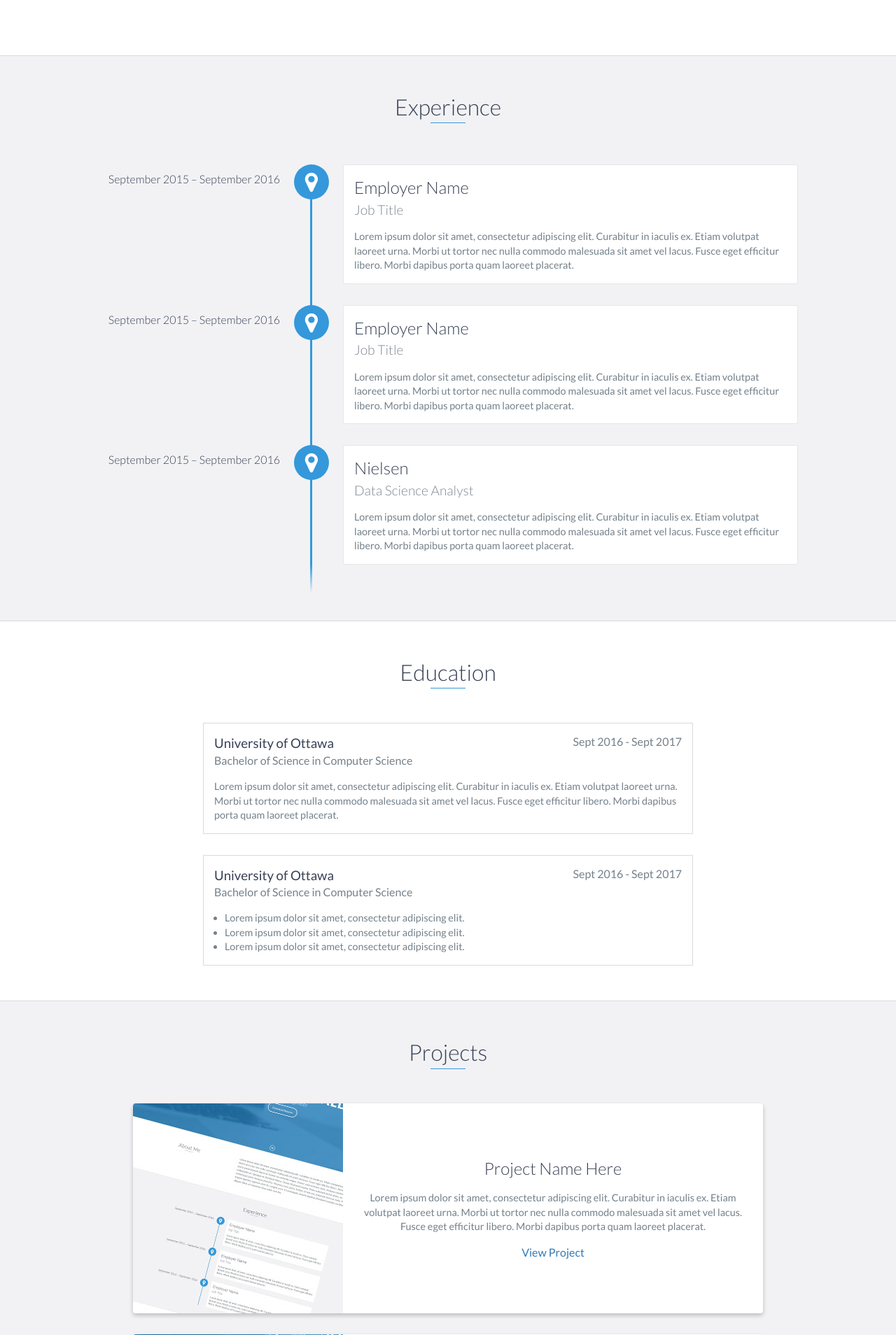
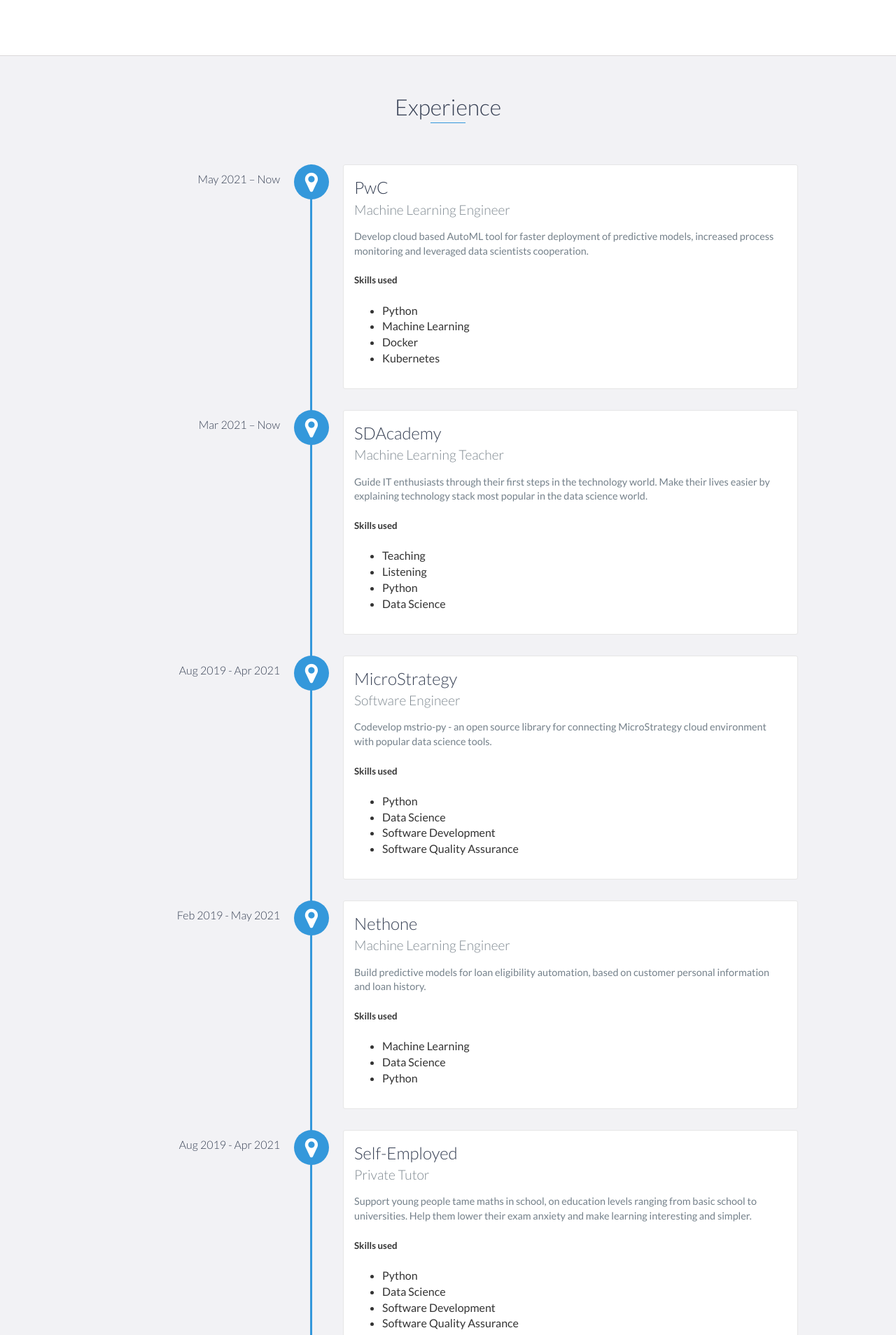
Before and after one commit to RyanFitzgerald/devportfolio, a Flask app: page / in a window 1280 px wide. Shown: the part 947-2855 px from the top of the page at 70% size. Run offline with Flask 2, Linux system fonts and the light colour scheme; some libraries are stand-ins or nearby versions.

Commit message:
feat(portfolio): history and contact info

```diff
--- a/templates/index.html
+++ b/templates/index.html
@@ -84,29 +84,101 @@
     <div id="experience" class="background-alt">
         <h2 class="heading">Experience</h2>
         <div id="experience-timeline">
-            <div data-date="September 2015 – September 2016">
-                <h3>Employer Name</h3>
-                <h4>Job Title</h4>
+            <div data-date="May 2021 – Now">
+                <h3>PwC</h3>
+                <h4>Machine Learning Engineer</h4>
                 <p>
-                    Lorem ipsum dolor sit amet, consectetur adipiscing elit. Curabitur in iaculis ex. Etiam volutpat laoreet urna. Morbi ut tortor nec nulla commodo malesuada sit amet vel lacus. Fusce eget efficitur libero. Morbi dapibus porta quam laoreet placerat.
+                    Develop cloud based AutoML tool for faster deployment of predictive models, increased process
+                    monitoring and leveraged data scientists cooperation.
                 </p>
+                <h5>Skills used</h5>
+                <ul>
+                    <li>Python</li>
+                    <li>Machine Learning</li>
+                    <li>Docker</li>
+                    <li>Kubernetes</li>
+                </ul>
             </div>
 
-            <div data-date="September 2015 – September 2016">
-                <h3>Employer Name</h3>
-                <h4>Job Title</h4>
+            <div data-date="Mar 2021 – Now">
+                <h3>SDAcademy</h3>
+                <h4>Machine Learning Teacher</h4>
                 <p>
-                    Lorem ipsum dolor sit amet, consectetur adipiscing elit. Curabitur in iaculis ex. Etiam volutpat laoreet urna. Morbi ut tortor nec nulla commodo malesuada sit amet vel lacus. Fusce eget efficitur libero. Morbi dapibus porta quam laoreet placerat.
+                    Guide IT enthusiasts through their first steps in the technology world. Make their lives easier
+                    by explaining technology stack most popular in the data science world.
                 </p>
+                <h5>Skills used</h5>
+                <ul>
+                    <li>Teaching</li>
+                    <li>Listening</li>
+                    <li>Python</li>
+                    <li>Data Science</li>
+                </ul>
             </div>
 
-            <div data-date="September 2015 – September 2016">
+            <div data-date="Aug 2019 - Apr 2021">
+                <h3>MicroStrategy</h3>
+                <h4>Software Engineer</h4>
+                <p>
+                    Codevelop mstrio-py - an open source library for connecting MicroStrategy cloud environment with
+                    popular data science tools.
+                </p>
+                <h5>Skills used</h5>
+                <ul>
+                    <li>Python</li>
+                    <li>Data Science</li>
+                    <li>Software Development</li>
+                    <li>Software Quality Assurance</li>
+                </ul>
+            </div>
+
+            <div data-date="Feb 2019 - May 2021">
+                <h3>Nethone</h3>
+                <h4>Machine Learning Engineer</h4>
+                <p>
+                    Build predictive models for loan eligibility automation, based on customer personal information and
+                    loan history.
+                </p>
+                <h5>Skills used</h5>
+                <ul>
+                    <li>Machine Learning</li>
+                    <li>Data Science</li>
+                    <li>Python</li>
+                </ul>
+            </div>
+
+            <div data-date="Aug 2019 - Apr 2021">
+                <h3>Self-Employed</h3>
+                <h4>Private Tutor</h4>
+                <p>
+                    Support young people tame maths in school, on education levels ranging from basic school to
+                    universities. Help them lower their exam anxiety and make learning interesting and simpler.
+                </p>
+                <h5>Skills used</h5>
+                <ul>
+                    <li>Python</li>
+                    <li>Data Science</li>
+                    <li>Software Development</li>
+                    <li>Software Quality Assurance</li>
+                </ul>
+            </div>
+
+            <div data-date="Jan 2018 - Jan 2019">
                 <h3>Nielsen</h3>
-                <h4>Data Science Analyst</h4>
+                <h4>Software Engineer</h4>
                 <p>
-                    Lorem ipsum dolor sit amet, consectetur adipiscing elit. Curabitur in iaculis ex. Etiam volutpat laoreet urna. Morbi ut tortor nec nulla commodo malesuada sit amet vel lacus. Fusce eget efficitur libero. Morbi dapibus porta quam laoreet placerat.
+                    Automate data validation process with ML models and deterministic methods of anomaly detection in
+                    sales data time series.
                 </p>
+                <h5>Skills used</h5>
+                <ul>
+                    <li>Python</li>
+                    <li>Data Science</li>
+                    <li>Process Automation</li>
+                    <li>Anomaly Detection</li>
+                </ul>
             </div>
+
         </div>
     </div>
     <!-- End #experience -->
@@ -114,30 +186,9 @@
     <div id="education">
         <h2 class="heading">Education</h2>
         <div class="education-block">
-            <h3>University of Ottawa</h3>
-            <span class="education-date">Sept 2016 - Sept 2017</span>
-            <h4>Bachelor of Science in Computer Science</h4>
-            <p>
-                Lorem ipsum dolor sit amet, consectetur adipiscing elit. Curabitur in iaculis ex. Etiam volutpat laoreet urna. Morbi ut tortor nec nulla commodo malesuada sit amet vel lacus. Fusce eget efficitur libero. Morbi dapibus porta quam laoreet placerat.
-            </p>
-        </div>
-        <!-- End .education-block -->
-
-        <div class="education-block">
-            <h3>University of Ottawa</h3>
-            <span class="education-date">Sept 2016 - Sept 2017</span>
-            <h4>Bachelor of Science in Computer Science</h4>
-            <ul>
-                <li>
-                    Lorem ipsum dolor sit amet, consectetur adipiscing elit.
-                </li>
-                <li>
-                    Lorem ipsum dolor sit amet, consectetur adipiscing elit.
-                </li>
-                <li>
-                    Lorem ipsum dolor sit amet, consectetur adipiscing elit.
-                </li>
-            </ul>
+            <h3>Warsaw University of Technology</h3>
+            <span class="education-date">Sept 2012 - Feb 2018</span>
+            <h4>Master of Engineering in Electrical Engineering</h4>
         </div>
         <!-- End .education-block -->
     </div>
@@ -201,47 +252,42 @@
     <div id="skills">
         <h2 class="heading">Skills</h2>
         <ul>
-            <li>JavaScript</li>
             <li>Python</li>
-            <li>Ruby</li>
-            <li>Go</li>
-            <li>Node.js</li>
-            <li>AngularJs</li>
-            <li>React</li>
-            <li>Elixir</li>
-            <li>Java</li>
-            <li>C</li>
-            <li>C#</li>
-            <li>C++</li>
-            <li>Ruby on Rails</li>
-            <li>JavaScript</li>
-            <li>Python</li>
-            <li>Ruby</li>
-            <li>Go</li>
-            <li>Node.js</li>
-            <li>AngularJs</li>
-            <li>React</li>
-            <li>Elixir</li>
-            <li>Java</li>
-            <li>C</li>
-            <li>C#</li>
-            <li>C++</li>
-            <li>Ruby on Rails</li>
+            <li>Docker</li>
+            <li>Kubernetes</li>
+            <li>Teaching</li>
+            <li>Machine Learning</li>
+            <li>Coaching</li>
+            <li>Azure</li>
+            <li>Sklearn</li>
+            <li>Data Science</li>
+            <li>Shell</li>
+            <li>Software Quality Assurance</li>
+            <li>Test Automation</li>
+            <li>OpenCV</li>
+            <li>Selenium</li>
+            <li>Pytorch</li>
+            <li>Neural Networks</li>
         </ul>
     </div>
     <!-- End #skills -->
 
     <div id="contact">
-        <h2>Get in Touch</h2>
-        <div id="contact-form">
-            <form method="POST" action="https://formspree.io/email@email.com">
-                <input type="hidden" name="_subject" value="Contact request from personal website" />
-                <input type="email" name="_replyto" placeholder="Your email" required>
-                <textarea name="message" placeholder="Your message" required></textarea>
-                <button type="submit">Send</button>
-            </form>
+        <h2 class="heading">Contact Information</h2>
+        <div>
+            Email: oskar.duda.pl@gmail.com
         </div>
-        <!-- End #contact-form -->
+        <!-- End .education-block -->
+<!--        <h2>Get in Touch</h2>-->
+<!--        <div id="contact-form">-->
+<!--            <form method="POST" action="https://formspree.io/email@email.com">-->
+<!--                <input type="hidden" name="_subject" value="Contact request from personal website" />-->
+<!--                <input type="email" name="_replyto" placeholder="Your email" required>-->
+<!--                <textarea name="message" placeholder="Your message" required></textarea>-->
+<!--                <button type="submit">Send</button>-->
+<!--            </form>-->
+<!--        </div>-->
+<!--        &lt;!&ndash; End #contact-form &ndash;&gt;-->
     </div>
     <!-- End #contact -->
 
@@ -250,7 +296,7 @@
             <div class="row">
                 <div class="col-sm-5 copyright">
                     <p>
-                        Copyright &copy; <span id="current-year">2022</span> YOUR NAME
+                        Copyright &copy; <span id="current-year">2022</span> Oskar Duda
                     </p>
                 </div>
                 <div class="col-sm-2 top">
```
